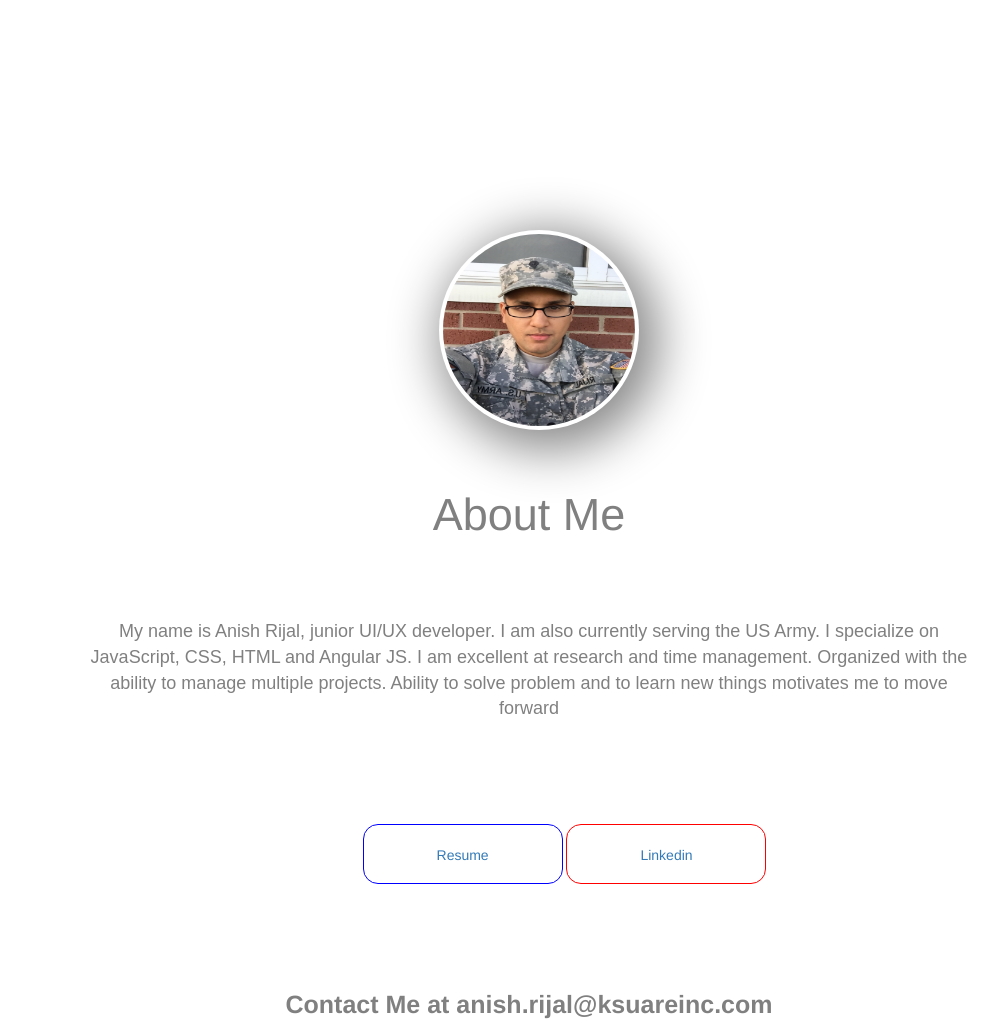
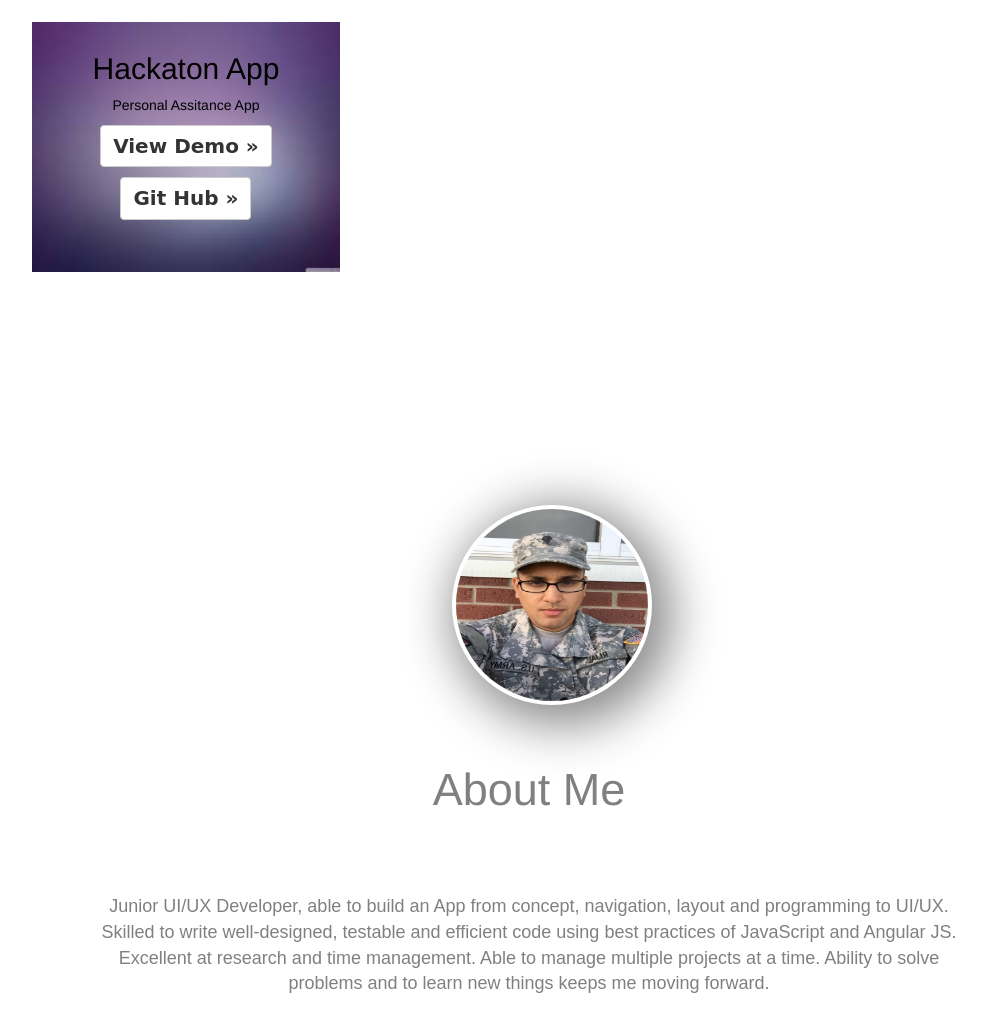
Before and after one commit to anishrijal/portfolio, a website: page index.html in a window 1280 px wide. Shown: the part 1559-2584 px from the top of the page, without its empty margins (111-1109 px from the left). Drawn offline with nearby package versions, Linux system fonts and the light colour scheme; a web font is replaced by a local one.

Commit message:
adding hackaton

```diff
--- a/index.html
+++ b/index.html
@@ -93,8 +93,18 @@
                 <div class = "showww">
                    <h2> Chat</h2>
                    <p>Chat app between two friends</p>
-                   <p><a class="btn btn-default" href="https://anishrijal.github.io/chart/" role="button">View Demo &raquo;</a></p>
-                   <p><a class="btn btn-default" href="https://github.com/anishrijal/chart" role="button">Git Hub &raquo;</a></p>
+                   <p><a class="btn btn-default" href="https://anishrijal.github.io/chat/" role="button">View Demo &raquo;</a></p>
+                   <p><a class="btn btn-default" href="https://github.com/anishrijal/chat" role="button">Git Hub &raquo;</a></p>
+                 </div>
+               </div>
+             </div>
+             <div class="col-md-4">
+               <div class="hack">
+                <div class = "show1">
+                   <h2> Hackaton App</h2>
+                   <p>Personal Assitance App</p>
+                   <p><a class="btn btn-default" href="https://ksquarelabs.github.io/Coffee-Time/" role="button">View Demo &raquo;</a></p>
+                   <p><a class="btn btn-default" href="https://github.com/KsquareLabs/Coffee-Time/tree/dev2" role="button">Git Hub &raquo;</a></p>
                  </div>
                </div>
              </div>
@@ -105,9 +115,9 @@
             <h1>About Me</h1>
             </br>
             <div class= "aboutMe">
-              My name is Anish Rijal, junior UI/UX developer. I am also currently serving the US Army. I specialize on JavaScript, CSS, HTML and Angular JS.
-              I am excellent at research and time management. Organized with the ability to manage multiple projects. Ability to solve problem and to learn new things
-              motivates me to move forward
+              Junior UI/UX Developer, able to build an App from concept, navigation, layout and programming to UI/UX. Skilled to write well-designed,
+               testable and efficient code using best practices of JavaScript and Angular JS. Excellent at research and time management.
+               Able to manage multiple projects at a time. Ability to solve problems and to learn new things keeps me moving forward.
             </div>
             <div class='butt'>
             <a class="btn btn-def" href="Anish_Resume.pdf" role="button" download>Resume</a>
@@ -115,7 +125,7 @@
             </div>
 
             <div class="pa">
-              Contact Me at anish.rijal@ksuareinc.com
+              Contact Me at anishrijal10@gmail.com
             </div>
 
           </section>
--- a/jumbotron.css
+++ b/jumbotron.css
@@ -110,7 +110,7 @@ figure{
         width: 50%;
     }
 }
-.rest, .note, .angNote, .Maerk, .chart, .chat{
+.rest, .note, .angNote, .Maerk, .chart, .chat, .hack{
   background-size:cover;
   height: 100%;
 }
@@ -136,18 +136,22 @@ figure{
   background-image: url(images/gray.jpg);
     /*color: white;*/
 }
-.show, .showw, .sho, .sh, .s, .showww{
+.hack{
+  background-image: url(images/purple.jpeg);
+    /*color: white;*/
+}
+.show, .showw, .sho, .sh, .s, .showww, .show1{
   padding: 10px;
 /*visibility: hidden;*/
 }
-.rest:hover .show, .note:hover .showw, .angNote:hover .sho, .Maerk:hover .sh, .chart:hover .s, .chat:hover .showww{
+.rest:hover .show, .note:hover .showw, .angNote:hover .sho, .Maerk:hover .sh, .chart:hover .s, .chat:hover .showww, .hack:hover .show1{
 visibility: visible;
 background-color: rgba(0, 0, 0, 0.5);
 color: white;
 height: 100%;
 }
 .img-circle {
-margin-left: 43%;
+margin-left: 44%;
 margin-bottom: 40px;
 height: 200px;
 width: 200px;
@@ -184,7 +188,7 @@ box-shadow:10px 10px 50px 10px #888888;
   border: 1px solid blue;
 }
 .butt{
-    margin: 8% 0 8% 37%;
+    margin: 8% 0 8% 40%;
 }
 .btn-det{
   padding-top: 20px;
```
Also changed, not shown: images/purple.jpeg (added), 1 other file.
